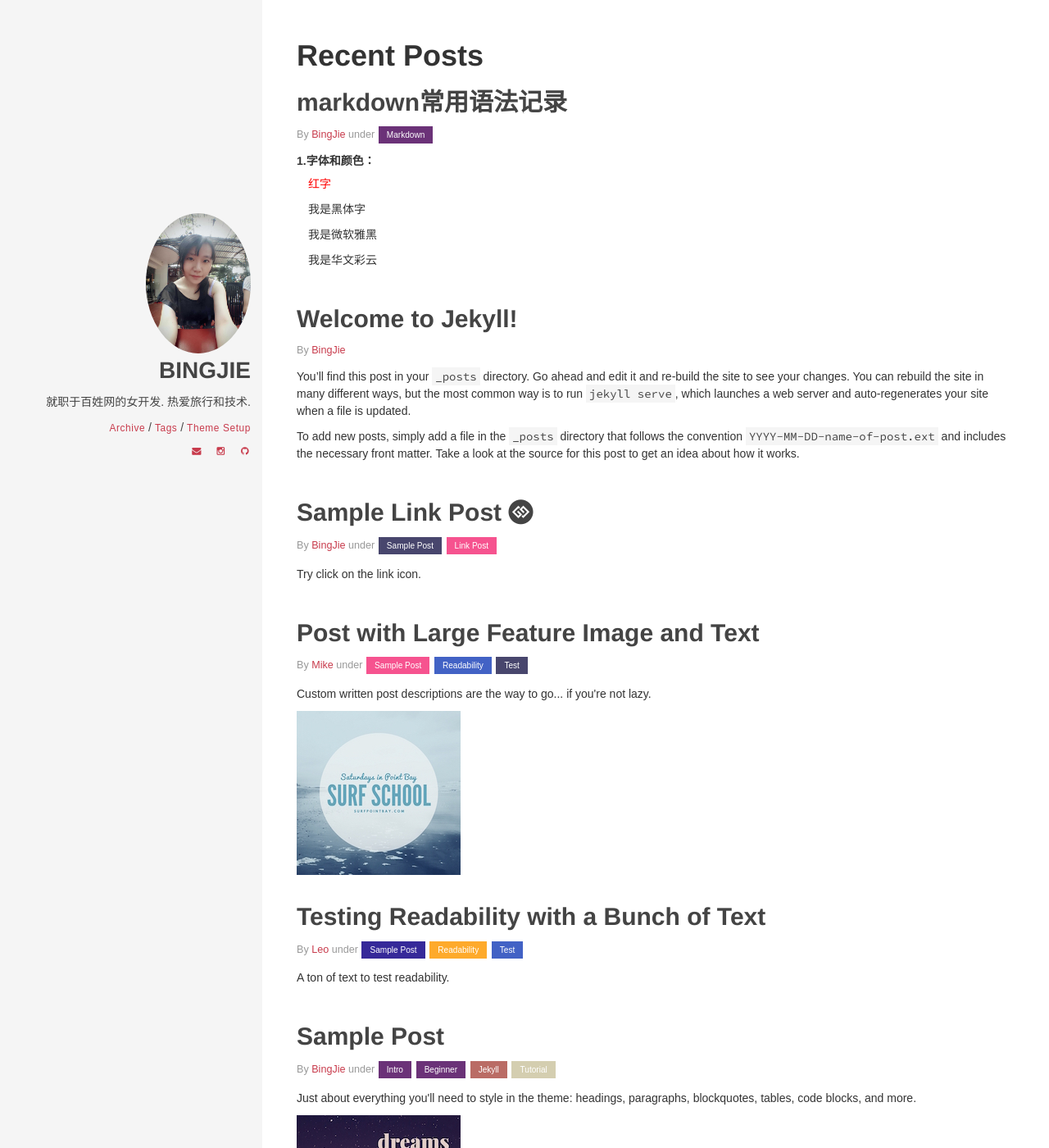
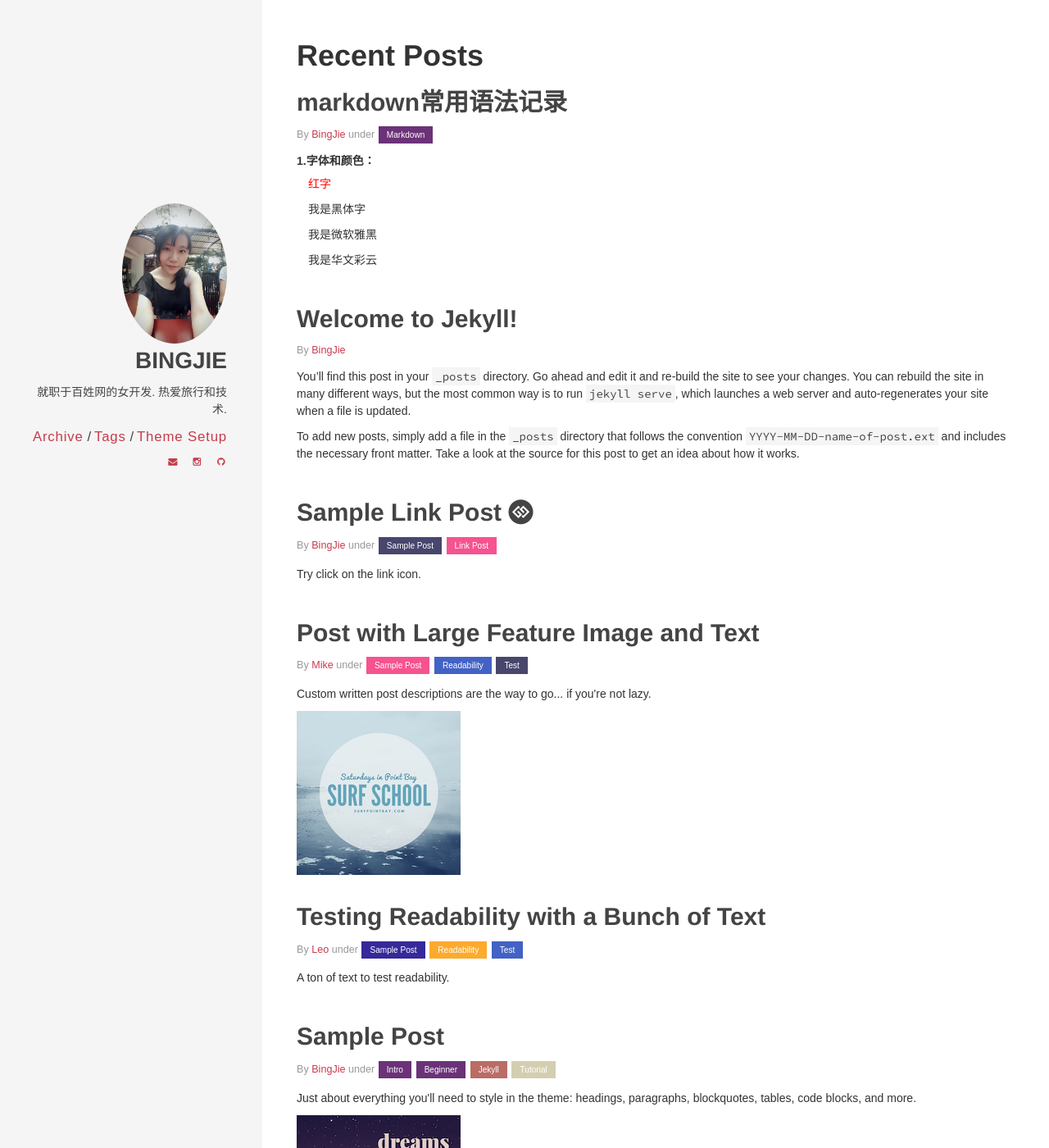
Before and after one commit to chaojimiaomiao/chaojimiaomiao.github.io, a Jekyll site: the page built from index.html, in a window 1280 px wide and 1400 px high. Shown: the whole window at 82% size. Built offline with Jekyll 4.4.1, drawn with Linux system fonts in a browser that asks for light colours.

Commit message:
no message

```diff
--- a/_sass/pages/_layout.scss
+++ b/_sass/pages/_layout.scss
@@ -24,7 +24,7 @@ img {
   text-align: center;
   top: auto;
   margin: 0 auto;
-  padding: 2em 1em;
+  padding: 2em 2em;
 }
 
 .sidebar {
@@ -92,6 +92,7 @@ a.brand-title {
 .nav-item {
   display: inline-block;
   *display: inline;
+  font-size: 120%;
   zoom: 1;
 }
 
@@ -101,7 +102,7 @@ a.brand-title {
   margin-top: 1em;
   letter-spacing: 0.05em;
   text-transform: capitalize;
-  font-size: 85%;
+  font-size: 100%;
 }
 
 .content-subhead {
@@ -294,5 +295,6 @@ footer {
     position: fixed;
     top: 0;
     bottom: 0;
+    padding-right: 30px;
   }
 }
```
Also changed, not shown: favicon.ico (added).
